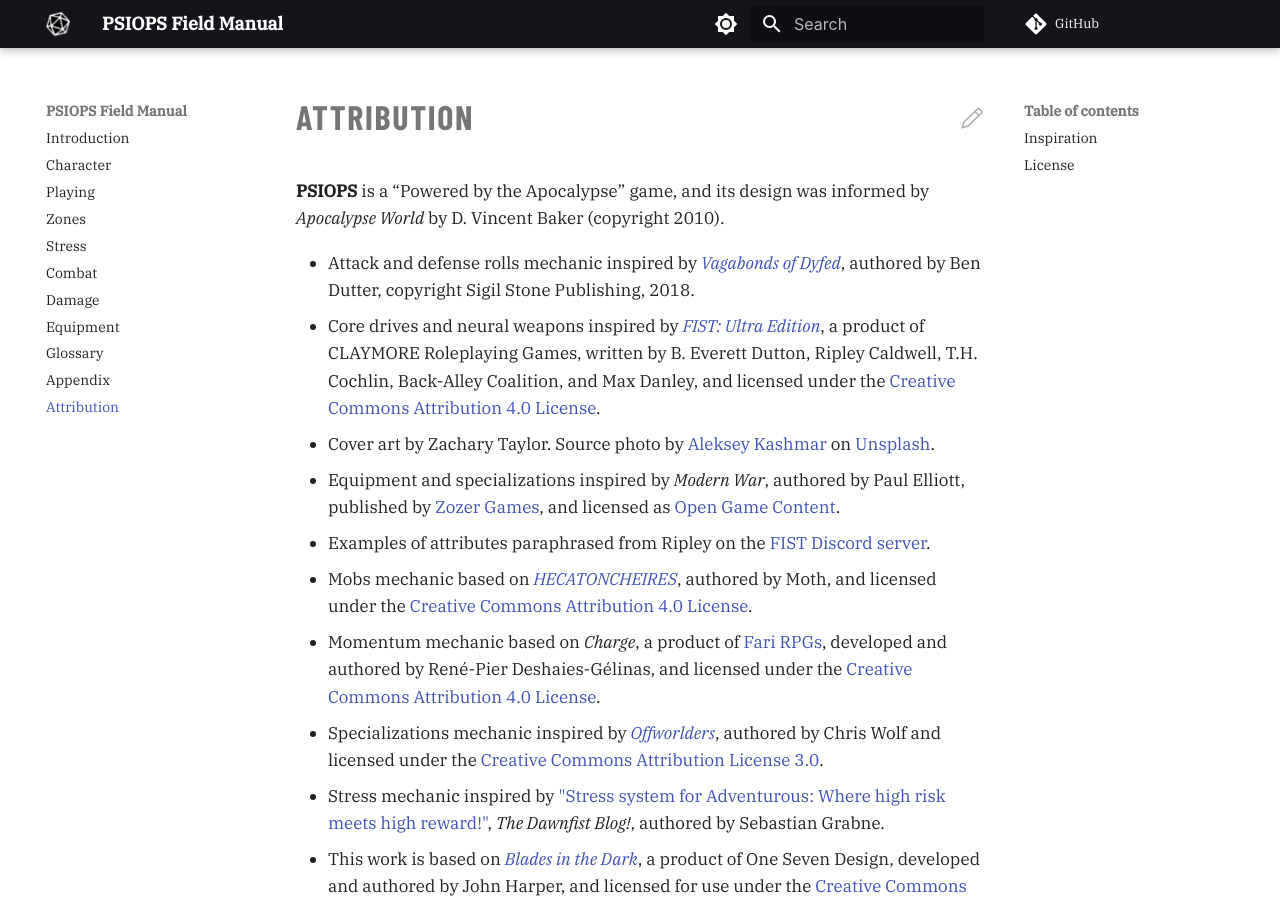
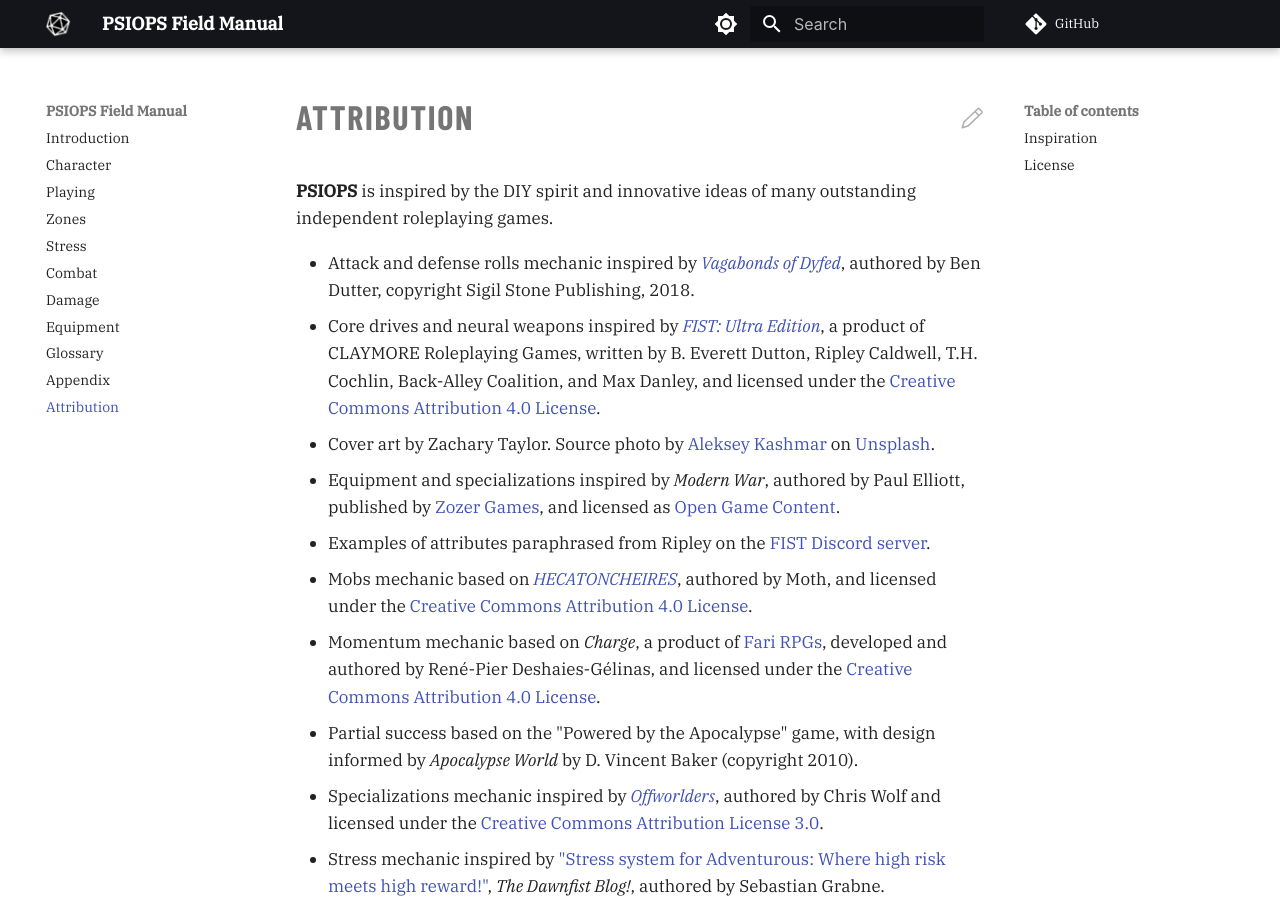
Before and after one commit to joemoose/psiops, an MkDocs documentation site: the page built from docs/attribution.md, in a window 1280 px wide and 900 px high. Built offline with MkDocs 1.6.1 and Material for MkDocs 9.7.7, drawn with Linux system fonts in a browser that asks for light colours; plug-ins that fetch from the network failed and are left out; comment, search, counter and statistics services are not loaded.

Commit message:
Update attribution.md

```diff
--- a/docs/attribution.md
+++ b/docs/attribution.md
@@ -1,6 +1,6 @@
 # Attribution
 
-**PSIOPS** is a “Powered by the Apocalypse” game, and its design was informed by *Apocalypse World* by D. Vincent Baker (copyright 2010).
+**PSIOPS** is inspired by the DIY spirit and innovative ideas of many outstanding independent roleplaying games.
 
 - Attack and defense rolls mechanic inspired by [*Vagabonds of Dyfed*](https://www.drivethrurpg.com/en/product/240583/Vagabonds-of-Dyfed), authored by Ben Dutter, copyright Sigil Stone Publishing, 2018.
 - Core drives and neural weapons inspired by [*FIST: Ultra Edition*](https://claymorerpgs.itch.io/fist), a product of CLAYMORE Roleplaying Games, written by B. Everett Dutton, Ripley Caldwell, T.H. Cochlin, Back-Alley Coalition, and Max Danley, and licensed under the [Creative Commons Attribution 4.0 License](https://creativecommons.org/licenses/by/4.0/).
@@ -9,6 +9,7 @@
 - Examples of attributes paraphrased from Ripley on the [FIST Discord server](https://discord.com/channels/959600183186952232/959731595793805322/1158274780319981639).
 - Mobs mechanic based on [*HECATONCHEIRES*](https://threeyelloweyes.itch.io/fist-hecatoncheires), authored by Moth, and licensed under the [Creative Commons Attribution 4.0 License](https://creativecommons.org/licenses/by/4.0/).
 - Momentum mechanic based on *Charge*, a product of [Fari RPGs](https://farirpgs.com/), developed and authored by René-Pier Deshaies-Gélinas, and licensed under the [Creative Commons Attribution 4.0 License](https://creativecommons.org/licenses/by/4.0/).
+- Partial success based on the "Powered by the Apocalypse" game, with design informed by *Apocalypse World* by D. Vincent Baker (copyright 2010).
 - Specializations mechanic inspired by [*Offworlders*](https://chrispwolf.itch.io/offworlders), authored by Chris Wolf and licensed under the [Creative Commons Attribution License 3.0](https://creativecommons.org/licenses/by/3.0/us/).
 - Stress mechanic inspired by ["Stress system for Adventurous: Where high risk meets high reward!"](https://www.dawnfist.com/blog/mechanics/stress-system-for-adventurous/), *The Dawnfist Blog!*, authored by Sebastian Grabne.
 - This work is based on [*Blades in the Dark*](https://github.com/amazingrando/blades-in-the-dark-srd-content), a product of One Seven Design, developed and authored by John Harper, and licensed for use under the [Creative Commons Attribution 3.0 Unported](https://creativecommons.org/licenses/by/3.0/) license.
```
